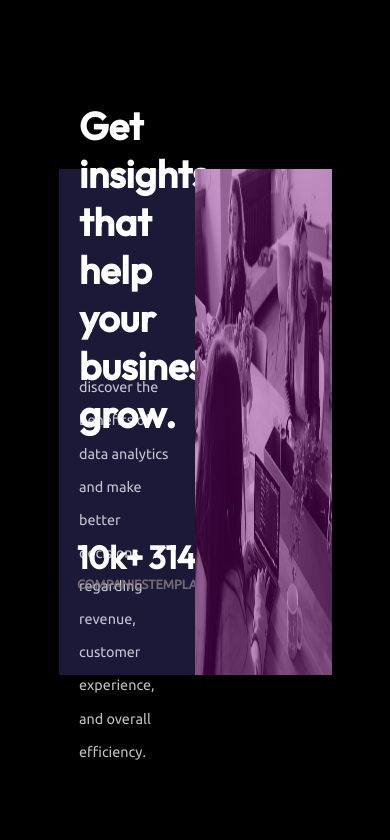
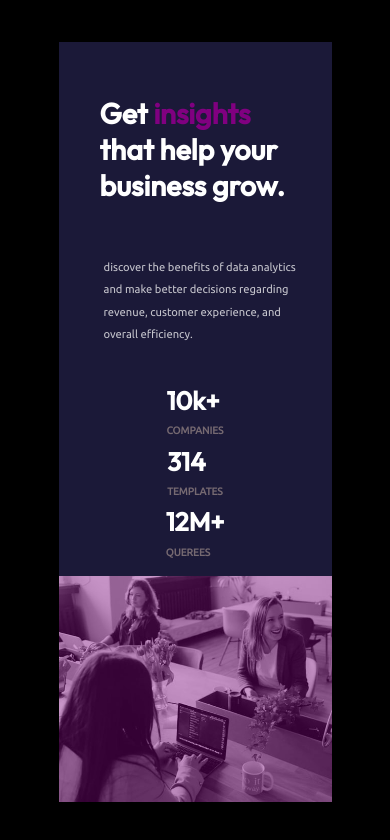
Before and after one commit to OnurGuneyy/stats-preview-card-component-main, a plain HTML site: page index.html in a window 390 px wide. Drawn offline with Linux system fonts and the light colour scheme.

Commit message:
mobile size change

```diff
--- a/index.html
+++ b/index.html
@@ -25,7 +25,9 @@
           <div class="card-left-include">
             <div class="card-left-desc">
               <div class="part1">
-                <h1>Get insights that help your business grow.</h1>
+                <h1>
+                  Get <span> insights</span> that help your business grow.
+                </h1>
               </div>
             </div>
             <div class="for-paragraf">
--- a/styles.css
+++ b/styles.css
@@ -1,6 +1,9 @@
 * {
   padding: 0;
   margin: 0;
+}
+span {
+  color: purple;
 }
 h1 {
   color: hsl(0, 0%, 100%);
@@ -95,3 +98,43 @@ h4 {
   justify-content: space-between;
   align-items: center;
 }
+@media only screen and (max-width: 480px) {
+  .card {
+    width: 70%;
+    height: 90%;
+    flex-direction: column;
+  }
+  .card-right {
+    width: 100%;
+    height: 30%;
+    background-color: purple;
+  }
+  .card-left {
+    width: 100%;
+    height: 100%;
+    background-color: hsl(244, 38%, 16%);
+  }
+  .card-left-desc {
+    width: 100%;
+    height: 40%;
+    font-size: 75%;
+  }
+  .for-paragraf {
+    width: 110%;
+  }
+  .paragraf {
+    line-height: 2;
+    font-size: 70%;
+    font-family: "Ubuntu", sans-serif;
+  }
+  .for-navbar {
+    width: 100%;
+    height: 20%;
+  }
+  .navbar {
+    height: 150%;
+    font-size: 80%;
+    flex-direction: column;
+    line-height: 1.7;
+  }
+}
```
